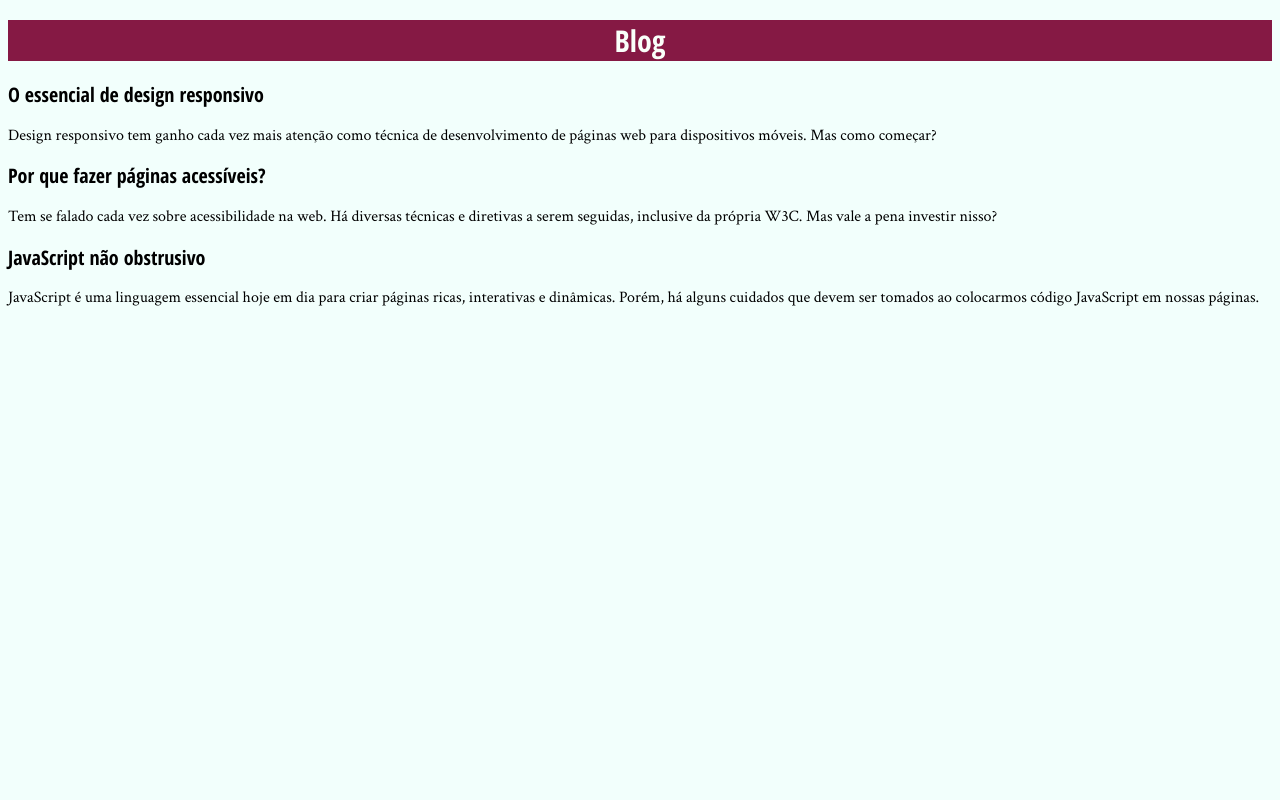
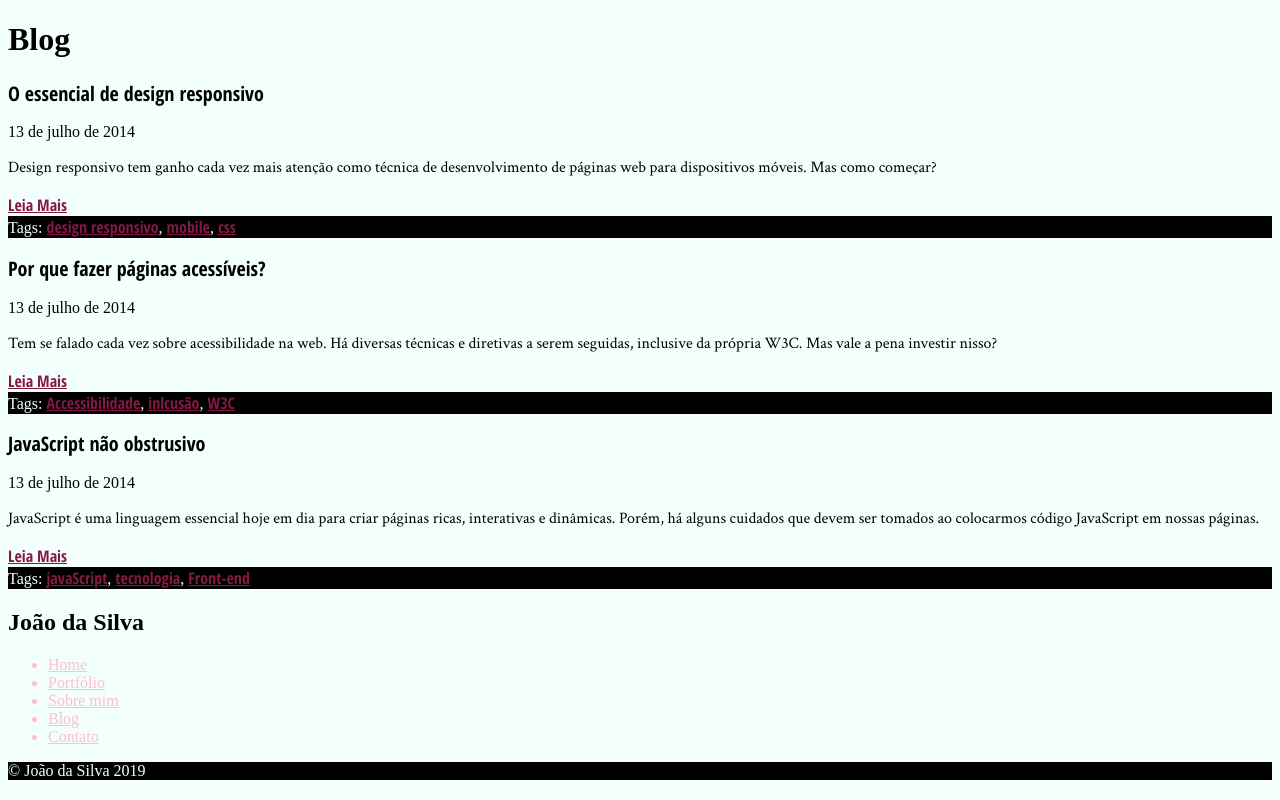
Before and after one commit to lcbenjamin/meu-site, a plain HTML site: page blog.html in a window 1280 px wide. Drawn offline with Linux system fonts and the light colour scheme.

Commit message:
alteracao de CSS

```diff
--- a/blog.html
+++ b/blog.html
@@ -17,22 +17,57 @@
 
 <body>
     <h1>Blog</h1>
+    <main>
 
+        <article>
             <h2>O essencial de design responsivo</h2>
+            <time datetime="2014-07-13">13 de julho de 2014</time>
 
             <p>Design responsivo tem ganho cada vez mais atenção como técnica de desenvolvimento de páginas web para
                 dispositivos móveis. Mas como começar?</p>
 
+            <a href="#">Leia Mais</a>
+            <footer> Tags: <a href="#">design responsivo</a>, <a href="#">mobile</a>, <a href="#">css</a></footer>
+
+        </article>
+
+        <article>
             <h2>Por que fazer páginas acessíveis?</h2>
+            <time datetime="2014-07-13">13 de julho de 2014</time>
 
             <p>Tem se falado cada vez sobre acessibilidade na web. Há diversas técnicas e diretivas a serem seguidas,
                 inclusive da própria W3C. Mas vale a pena investir nisso?</p>
 
+            <a href="#">Leia Mais</a>
+            <footer>Tags: <a href="#">Accessibilidade</a>, <a href="#">inlcusão</a>, <a href="#">W3C</a></footer>
+        </article>
+
+        <article>
             <h2>JavaScript não obstrusivo</h2>
+            <time datetime="2014-07-13">13 de julho de 2014</time>
 
             <p>JavaScript é uma linguagem essencial hoje em dia para criar páginas ricas, interativas e dinâmicas.
                 Porém, há alguns cuidados que devem ser tomados ao colocarmos código JavaScript em nossas páginas.</p>
 
+            <a href="#">Leia Mais</a>
+            <footer>Tags: <a href="#">javaScript</a>, <a href="#">tecnologia</a>, <a href="#">Front-end</a></footer>
+        </article>
+
+    </main>
+    <nav>
+        <h1>João da Silva</h1>
+        <ul>
+            <li><a href="#">Home</a></li>
+            <li><a href="">Portfólio</a></li>
+            <li><a href="">Sobre mim</a></li>
+            <li><a href="">Blog</a></li>
+            <li><a href="">Contato</a></li>
+        </ul>
+    </nav>
+
 </body>
+<footer>
+    &copy; João da Silva 2019
+</footer>
 
 </html>
--- a/site.css
+++ b/site.css
@@ -2,13 +2,19 @@ body{
     font-family: 'Times New Roman', Times, serif;
     background-color: #F2FFFC;
 }
+main a{
+    color: #851944;
+    font-family: "Open Sans Condensed";
+}
 
-h1{
+main h1{
     font-size: 30px;
     color: #FAFFFA;
     background-color:#851944 ;
     text-align: center;
     font-family: "Open Sans Condensed";
+    padding: 20px;
+    margin: 0px;
 }
 h2{
     font-size: 20px;
@@ -18,3 +24,29 @@ p{
     text-align: justify;
     font-family: "Crimson Text"
 }
+
+blockquote {
+    background-color:  #D9E5E3;
+    padding: 10px;
+    border: 10px #C2CCCA solid;
+    width: 250px;
+    box-sizing: border-box;
+    margin:0px;
+}
+
+aside {
+    background-color: #3C1D3D;
+    color: #F2FFFC;
+}
+
+body footer{
+    background-color: black;
+    color: #F2FFFC;
+}
+ul {
+    color: pink;
+}
+
+ul li a {
+    color: inherit;
+}
```
Also changed, not shown: bio.html (+36 -3 lines). Lines whose indentation alone changed are shown as unchanged.
